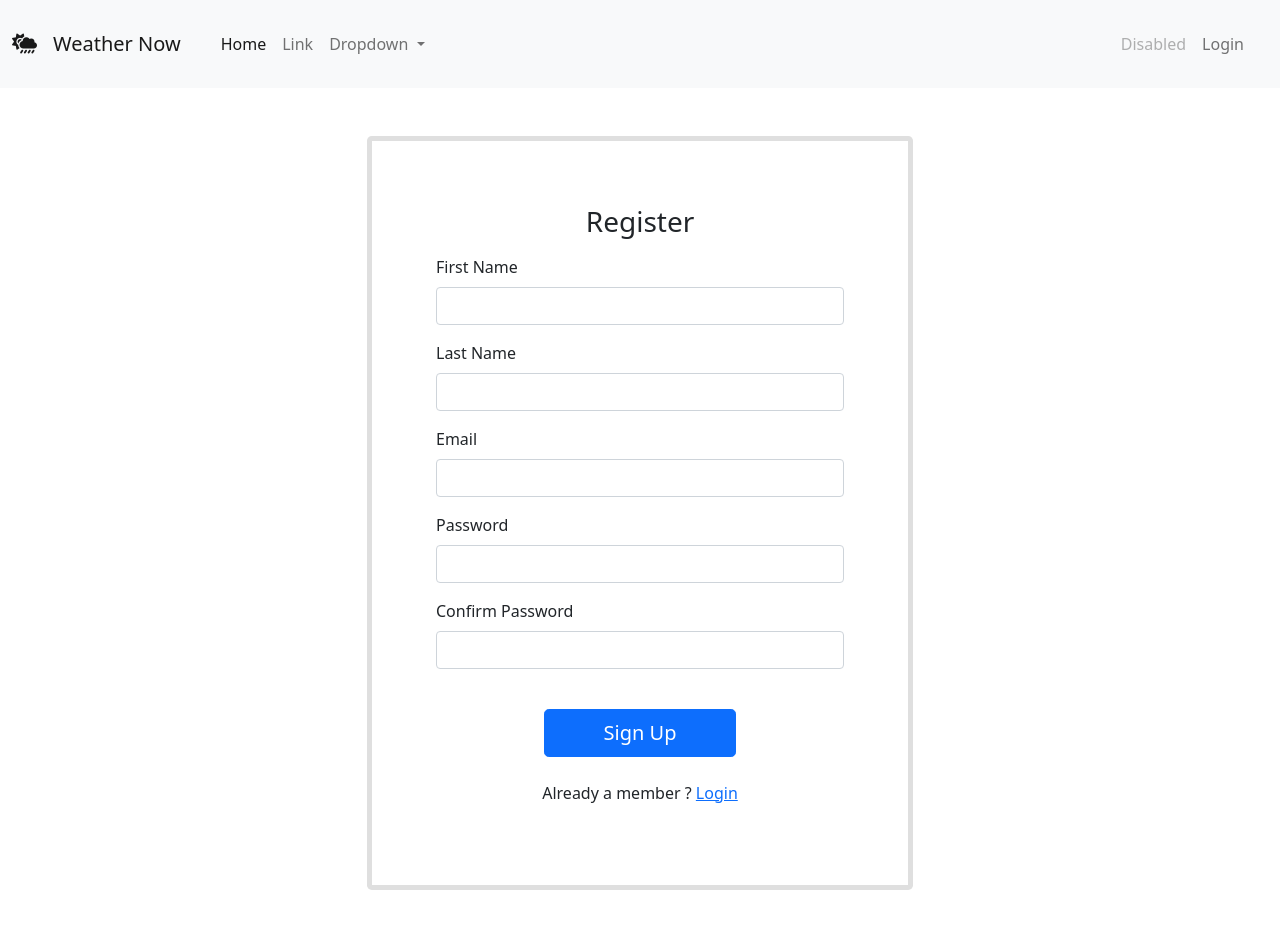
After one commit to rseby99/Weather_Now, a Flask app: page /register in a window 1280 px wide. The commit adds this page. Run offline with Flask 2, Linux system fonts and the light colour scheme; parts of the project's set-up code (start-up, migrations or seed data) failed here and were passed over; some libraries are stand-ins or nearby versions.

Commit message:
register page

```diff
--- a/app.py
+++ b/app.py
@@ -1,7 +1,10 @@
 import requests
 from flask import Flask, render_template, request
+from forms import RegistrationForm, LoginForm
 
 app = Flask(__name__)
+
+app.config['SECRET_KEY'] = 'b867cf8704988f0363c0a4b92ae45bef'
 
 @app.route('/', methods=['GET', 'POST'])
 def landing_page():
@@ -12,28 +15,37 @@ def landing_page():
 
 @app.route('/home', methods=['GET', 'POST'])
 def home():
-    if request.method == 'POST':
-        city = request.form['city']
-        country = request.form['country']
+    # if request.method == 'POST':
+    #     city = request.form['city']
+    #     country = request.form['country']
 
-        url = "https://community-open-weather-map.p.rapidapi.com/weather"
-        headers = {
-            'x-rapidapi-host': "community-open-weather-map.p.rapidapi.com",
-            'x-rapidapi-key': "b9ac356800mshf0da663a66d341bp12b8e4jsn145828c1f17e"
-        }
+    #     url = "https://community-open-weather-map.p.rapidapi.com/weather"
+    #     headers = {
+    #         'x-rapidapi-host': "community-open-weather-map.p.rapidapi.com",
+    #         'x-rapidapi-key': "b9ac356800mshf0da663a66d341bp12b8e4jsn145828c1f17e"
+    #     }
 
-        querystring = {"q": f"{city},{country}"}
+    #     querystring = {"q": f"{city},{country}"}
 
-        weather_url = requests.request("GET", url, headers=headers, params=querystring).json()
-        temp = weather_url['main']["temp"]
-        humidity = weather_url["main"]["humidity"]
-        wind_speed = weather_url["wind"]["speed"]
-        print(weather_url)
+    #     weather_url = requests.request("GET", url, headers=headers, params=querystring).json()
+    #     temp = weather_url['main']["temp"]
+    #     humidity = weather_url["main"]["humidity"]
+    #     wind_speed = weather_url["wind"]["speed"]
+    #     print(weather_url)
 
-        return render_template("result.html", city=city, temp=temp, humidity=humidity, wind_speed=wind_speed)
+    #     return render_template("result.html", city=city, temp=temp, humidity=humidity, wind_speed=wind_speed)
 
     return render_template("home.html")
 
+@app.route('/register')
+def register():
+    form = RegistrationForm()
+    return render_template('register.html', title='Register', form=form)
+
+@app.route('/login')
+def login():
+    form = LoginForm()
+    return render_template('login.html', title='Login', form=form)
 
 if __name__ == '__main__':
     app.run(debug=True)
--- /dev/null
+++ b/forms.py
@@ -0,0 +1,18 @@
+from flask_wtf import FlaskForm
+from wtforms import StringField
+from wtforms.fields.simple import PasswordField, SubmitField, BooleanField
+from wtforms.validators import DataRequired, Email, EqualTo, email_validator
+
+class RegistrationForm(FlaskForm):
+    first_name = StringField('First Name', validators=[DataRequired()])
+    last_name = StringField('Last Name', validators=[DataRequired()])
+    email = StringField('Email', validators=[DataRequired(), Email()])
+    password = PasswordField('Password', validators=[DataRequired()])
+    confirm_password = PasswordField('Confirm Password', validators=[DataRequired(), EqualTo('password')])
+    submit = SubmitField('Sign Up')
+
+class LoginForm(FlaskForm):
+    email = StringField('Email', validators=[DataRequired(), Email()])
+    password = PasswordField('Password', validators=[DataRequired()])
+    remember = BooleanField('Remember Me')
+    submit = SubmitField('Login')
--- a/static/styles.css
+++ /dev/null
@@ -1,3 +0,0 @@
-body{
-    background-color: red !important;
-}
--- /dev/null
+++ b/templates/login.html
@@ -0,0 +1 @@
+{% extends 'template.html' %}
--- /dev/null
+++ b/templates/register.html
@@ -0,0 +1,46 @@
+{% extends 'template.html' %}
+{% block content %}
+<div class="container my-5">
+    <div class="row d-flex align-items-center justify-content-center">
+        <div class="col-lg-6 ">
+            <div class="card d-flex justify-content-center border-5 rounded-3 p-5">
+                <div class="card-body">
+                    <h3 class="text-center mb-3">Register</h5>
+                    <form class="row" method="POST" action="">
+                        {{ form.hidden_tag() }}
+                        <div class="mb-3">
+                            {{form.first_name.label(class='form-label')}}
+                            {{form.first_name(class='form-control')}}
+                        </div>
+                        <div class="mb-3">
+                            {{form.last_name.label(class='form-label')}}
+                            {{form.last_name(class='form-control')}}
+                        </div>
+                        <div class="mb-3">
+                            {{form.email.label(class='form-label')}}
+                            {{form.email(class='form-control')}}
+                        </div>
+                        <div class="mb-3">
+                            {{form.password.label(class='form-label')}}
+                            {{form.password(class='form-control')}}
+                        </div>
+                        <div class="mb-3">
+                            {{form.confirm_password.label(class='form-label')}}
+                            {{form.confirm_password(class='form-control')}}
+                        </div>
+                        <div class="d-grid col-6  text-center my-4 mx-auto">
+                            {{form.submit(class='btn btn-primary btn-lg')}}
+                        </div>
+                    </form>
+                    <p class="text-center">Already a member ?
+                        <a  href="{{ url_for('login') }}">Login</a>
+                    </p>
+                </div>
+
+            </div>
+        </div>
+
+    </div>
+</div>
+
+{% endblock %}
--- a/templates/template.html
+++ b/templates/template.html
@@ -6,7 +6,7 @@
     <meta name="viewport" content="width=device-width, initial-scale=1">
 
     <!-- Main CSS -->
-    <link href="{{ url_for('static', filename='styles.css') }}" rel="stylesheet">
+
     <!-- Font Awesome -->
     <script src="https://kit.fontawesome.com/7bb698bbd6.js" crossorigin="anonymous"></script>
     <!-- Bootstrap 5 -->
@@ -21,6 +21,46 @@
   </head>
   <body>
 
+    <!-- Navbar -->
+    <nav class="navbar navbar-expand-lg navbar-light bg-light">
+      <div class="container-fluid">
+        <a class="navbar-brand" href="home">
+          <i class="fas fa-cloud-sun-rain"></i>
+        </a>
+        <a class="navbar-brand" href="home">Weather Now</a>
+        <button class="navbar-toggler" type="button" data-bs-toggle="collapse" data-bs-target="#navbarSupportedContent" aria-controls="navbarSupportedContent" aria-expanded="false" aria-label="Toggle navigation">
+          <span class="navbar-toggler-icon"></span>
+        </button>
+        <div class="collapse navbar-collapse" id="navbarSupportedContent">
+          <ul class="navbar-nav w-100 mb-2 p-3 mb-lg-0">
+            <li class="nav-item">
+              <a class="nav-link active" aria-current="page" href="#">Home</a>
+            </li>
+            <li class="nav-item">
+              <a class="nav-link" href="#">Link</a>
+            </li>
+            <li class="nav-item dropdown me-auto">
+              <a class="nav-link dropdown-toggle" href="#" id="navbarDropdown" role="button" data-bs-toggle="dropdown" aria-expanded="false">
+                Dropdown
+              </a>
+              <ul class="dropdown-menu" aria-labelledby="navbarDropdown">
+                <li><a class="dropdown-item" href="#">Action</a></li>
+                <li><a class="dropdown-item" href="#">Another action</a></li>
+                <li><hr class="dropdown-divider"></li>
+                <li><a class="dropdown-item" href="#">Something else here</a></li>
+              </ul>
+            </li>
+            <li class="nav-item">
+              <a class="nav-link  disabled">Disabled</a>
+            </li>
+            <li class="nav-item">
+              <a class="nav-link" href="{{ url_for('login') }}">Login</a>
+            </li>
+          </ul>
+        </div>
+      </div>
+    </nav>
+
     {% block content %}
     {% endblock %}
 
```
Also changed, not shown: templates/home.html (+0 -23 lines).
